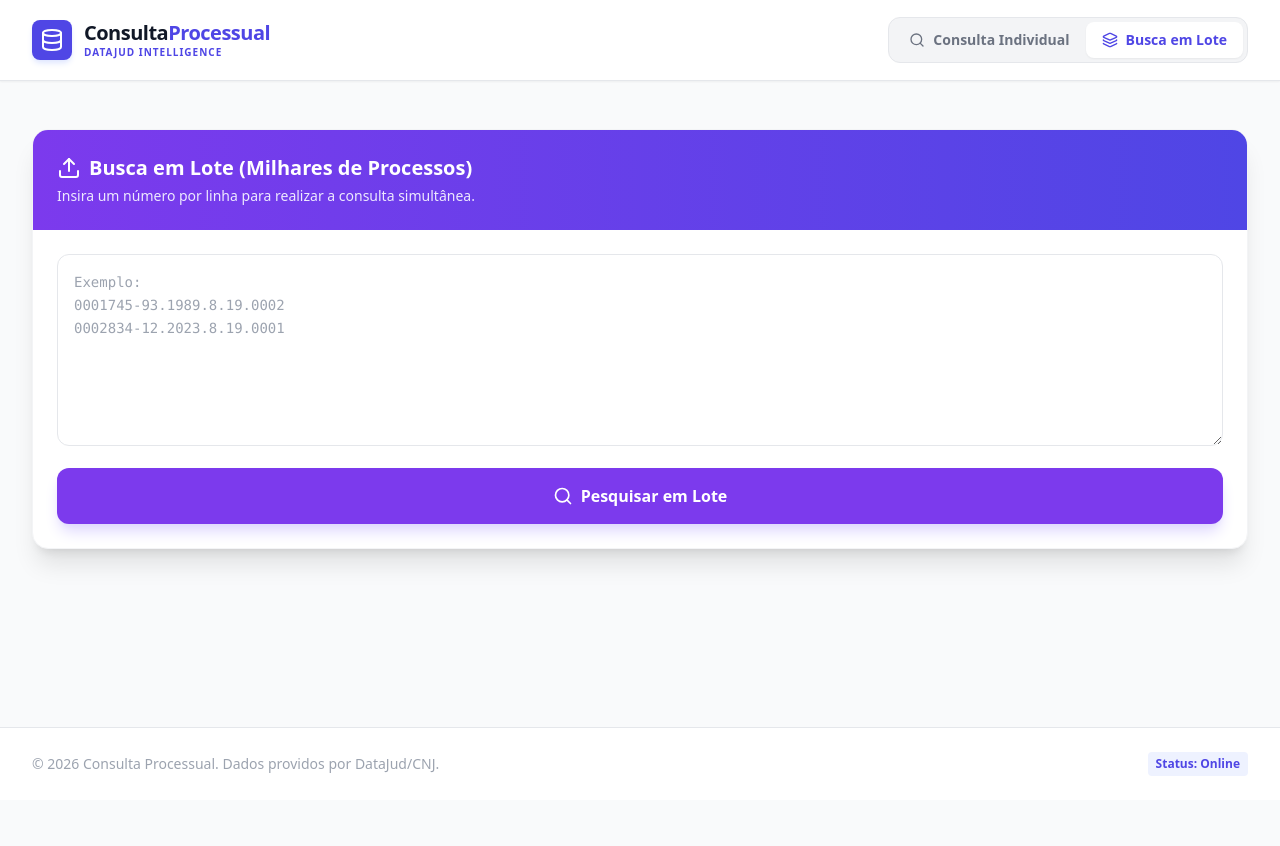
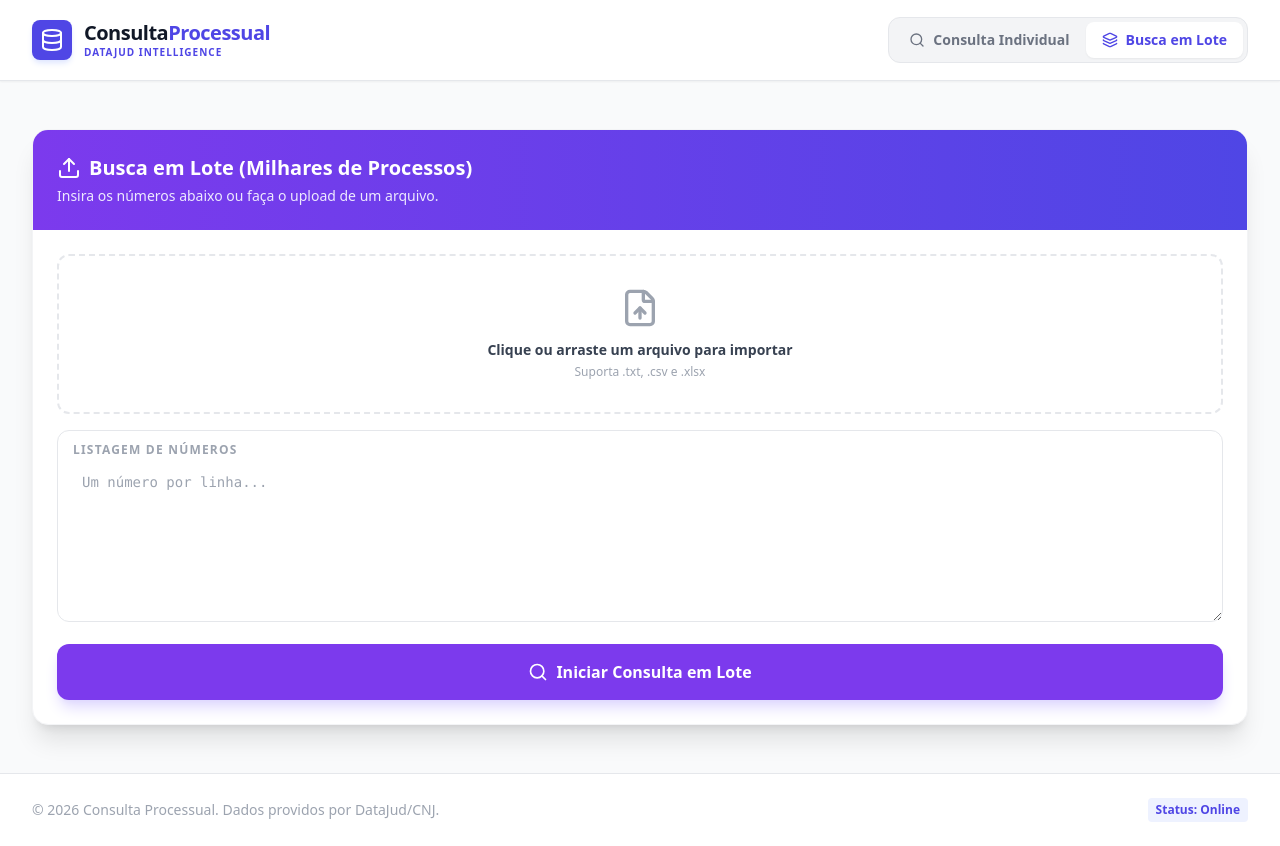
Before and after one commit to PGM-CTEC/consulta-de-processos, a React app in the folder frontend/: page / in a window 1280 px wide. Both pictures are taken after a click on the button "Busca em Lote". Before the commit the page ends 800 px from the top, so only its background shows below. Built offline with nearby package versions, Linux system fonts and the light colour scheme; the HTML template or start-up script is replaced by a standard one.

Commit message:
Add file upload support (.txt, .xlsx, .csv) and enhanced bulk search table

```diff
--- a/frontend/src/components/BulkSearch.jsx
+++ b/frontend/src/components/BulkSearch.jsx
@@ -1,5 +1,5 @@
-import React, { useState } from 'react';
-import { Upload, Search, FileText, CheckCircle, XCircle, Loader2, Download, ChevronDown } from 'lucide-react';
+import React, { useState, useRef } from 'react';
+import { Upload, Search, FileText, CheckCircle, XCircle, Loader2, Download, ChevronDown, FileUp, AlertCircle } from 'lucide-react';
 import { bulkSearch } from '../services/api';
 import * as XLSX from 'xlsx';
 
@@ -9,6 +9,8 @@ const BulkSearch = () => {
     const [results, setResults] = useState(null);
     const [error, setError] = useState(null);
     const [showExportMenu, setShowExportMenu] = useState(false);
+    const [dragging, setDragging] = useState(false);
+    const fileInputRef = useRef(null);
 
     const handleSearch = async () => {
         const processList = numbers.split('\n').map(n => n.trim()).filter(n => n.length > 0);
@@ -23,6 +25,66 @@ const BulkSearch = () => {
             setError('Falha ao processar a busca em lote.');
         } finally {
             setLoading(false);
+        }
+    };
+
+    const handleFileChange = (e) => {
+        const file = e.target.files[0];
+        if (file) parseFile(file);
+    };
+
+    const handleDragOver = (e) => {
+        e.preventDefault();
+        setDragging(true);
+    };
+
+    const handleDragLeave = () => {
+        setDragging(false);
+    };
+
+    const handleDrop = (e) => {
+        e.preventDefault();
+        setDragging(false);
+        const file = e.dataTransfer.files[0];
+        if (file) parseFile(file);
+    };
+
+    const parseFile = (file) => {
+        const reader = new FileReader();
+        const extension = file.name.split('.').pop().toLowerCase();
+
+        reader.onload = (e) => {
+            const content = e.target.result;
+            let detectedNumbers = [];
+
+            try {
+                if (extension === 'txt') {
+                    detectedNumbers = content.split('\n').map(n => n.trim()).filter(n => n.length > 0);
+                } else if (extension === 'csv' || extension === 'xlsx') {
+                    const workbook = XLSX.read(content, { type: 'binary' });
+                    const firstSheetName = workbook.SheetNames[0];
+                    const worksheet = workbook.Sheets[firstSheetName];
+                    const jsonData = XLSX.utils.sheet_to_json(worksheet, { header: 1 });
+
+                    // Extract from first column of each row
+                    detectedNumbers = jsonData.map(row => row[0]?.toString().trim()).filter(n => n && n.length > 0);
+                }
+
+                if (detectedNumbers.length > 0) {
+                    setNumbers(detectedNumbers.join('\n'));
+                    setError(null);
+                } else {
+                    setError('Nenhum número de processo detectado no arquivo.');
+                }
+            } catch (err) {
+                setError('Erro ao ler o arquivo. Verifique o formato.');
+            }
+        };
+
+        if (extension === 'txt') {
+            reader.readAsText(file);
+        } else {
+            reader.readAsBinaryString(file);
         }
     };
 
@@ -92,22 +154,48 @@ const BulkSearch = () => {
                         Busca em Lote (Milhares de Processos)
                     </h2>
                     <p className="text-violet-100 text-sm mt-1">
-                        Insira um número por linha para realizar a consulta simultânea.
+                        Insira os números abaixo ou faça o upload de um arquivo.
                     </p>
                 </div>
 
-                <div className="p-6">
-                    <textarea
-                        className="w-full h-48 p-4 border rounded-xl focus:ring-2 focus:ring-violet-500 focus:border-transparent font-mono text-sm leading-relaxed"
-                        placeholder="Exemplo:&#10;0001745-93.1989.8.19.0002&#10;0002834-12.2023.8.19.0001"
-                        value={numbers}
-                        onChange={(e) => setNumbers(e.target.value)}
-                    />
+                <div className="p-6 space-y-4">
+                    {/* Drag and Drop Zone */}
+                    <div
+                        onDragOver={handleDragOver}
+                        onDragLeave={handleDragLeave}
+                        onDrop={handleDrop}
+                        onClick={() => fileInputRef.current.click()}
+                        className={`border-2 border-dashed rounded-xl p-8 flex flex-col items-center justify-center cursor-pointer transition-all ${dragging ? 'border-violet-500 bg-violet-50' : 'border-gray-200 hover:border-violet-300 hover:bg-gray-50'
+                            }`}
+                    >
+                        <input
+                            type="file"
+                            ref={fileInputRef}
+                            onChange={handleFileChange}
+                            accept=".txt,.csv,.xlsx"
+                            className="hidden"
+                        />
+                        <FileUp className={`h-10 w-10 mb-3 ${dragging ? 'text-violet-500' : 'text-gray-400'}`} />
+                        <p className="text-sm font-semibold text-gray-700">Clique ou arraste um arquivo para importar</p>
+                        <p className="text-xs text-gray-400 mt-1">Suporta .txt, .csv e .xlsx</p>
+                    </div>
+
+                    <div className="relative">
+                        <div className="absolute top-3 left-4 flex items-center text-xs font-bold text-gray-400 uppercase tracking-widest bg-white pr-2">
+                            Listagem de Números
+                        </div>
+                        <textarea
+                            className="w-full h-48 p-6 pt-10 border rounded-xl focus:ring-2 focus:ring-violet-500 focus:border-transparent font-mono text-sm leading-relaxed"
+                            placeholder="Um número por linha..."
+                            value={numbers}
+                            onChange={(e) => setNumbers(e.target.value)}
+                        />
+                    </div>
 
                     <button
                         onClick={handleSearch}
                         disabled={loading || !numbers.trim()}
-                        className={`mt-4 w-full flex items-center justify-center p-4 rounded-xl font-bold text-white transition-all ${loading ? 'bg-gray-400' : 'bg-violet-600 hover:bg-violet-700 shadow-lg shadow-violet-200'
+                        className={`w-full flex items-center justify-center p-4 rounded-xl font-bold text-white transition-all ${loading ? 'bg-gray-400' : 'bg-violet-600 hover:bg-violet-700 shadow-lg shadow-violet-200'
                             }`}
                     >
                         {loading ? (
@@ -115,14 +203,19 @@ const BulkSearch = () => {
                         ) : (
                             <Search className="mr-2 h-5 w-5" />
                         )}
-                        {loading ? 'Processando...' : 'Pesquisar em Lote'}
+                        {loading ? 'Processando Lote...' : 'Iniciar Consulta em Lote'}
                     </button>
-                    {error && <p className="mt-2 text-red-500 text-sm font-medium">{error}</p>}
+                    {error && (
+                        <div className="flex items-center text-red-500 bg-red-50 p-3 rounded-lg text-sm font-medium">
+                            <AlertCircle className="h-4 w-4 mr-2" />
+                            {error}
+                        </div>
+                    )}
                 </div>
             </div>
 
             {results && (
-                <div className="bg-white rounded-2xl shadow-xl border border-gray-100 overflow-hidden">
+                <div className="bg-white rounded-2xl shadow-xl border border-gray-100 overflow-hidden animate-in fade-in slide-in-from-bottom-4 duration-500">
                     <div className="p-6 border-b border-gray-100 flex justify-between items-center relative">
                         <div>
                             <h3 className="text-lg font-bold text-gray-900">Resultados da Consulta</h3>
```
